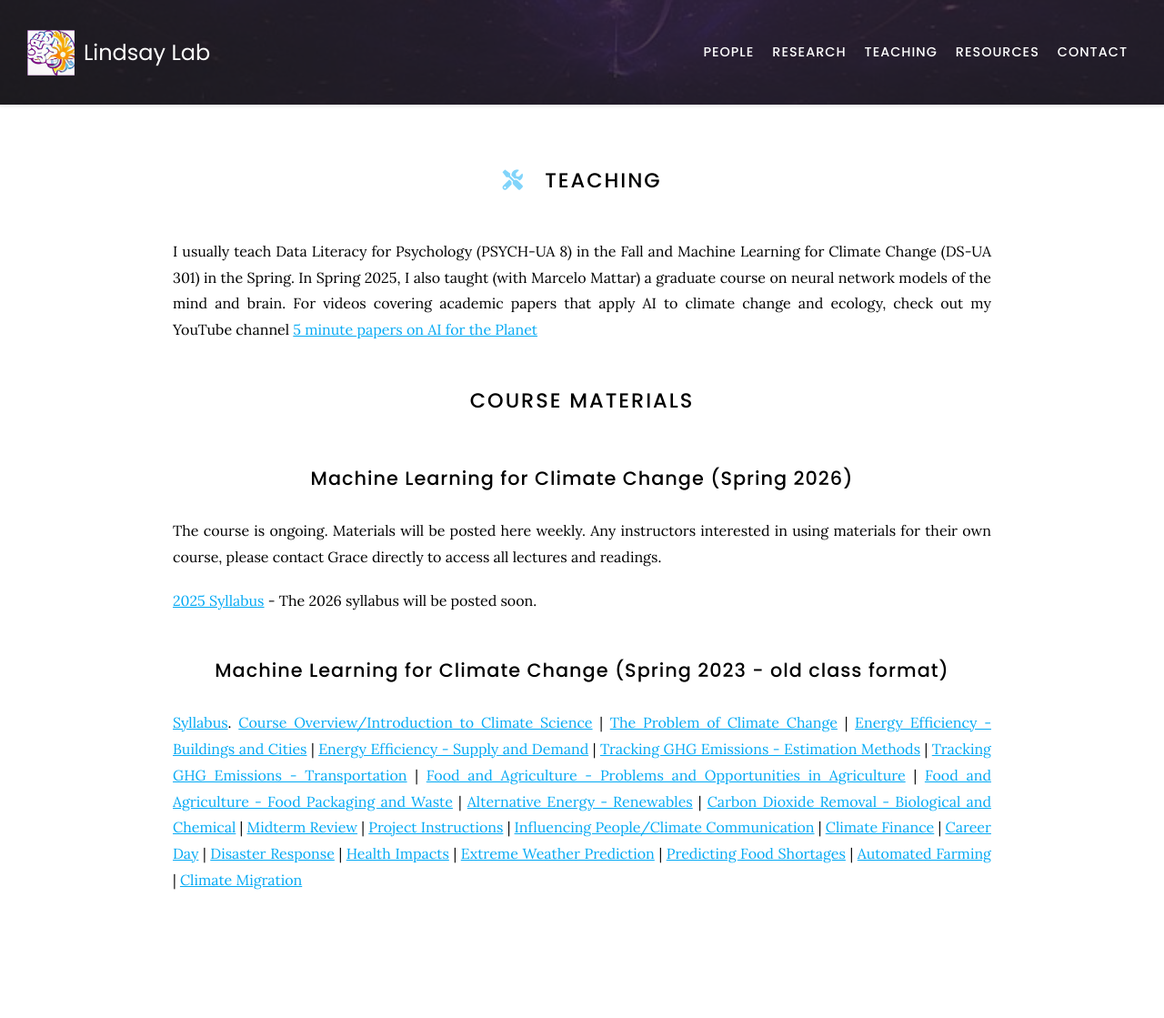
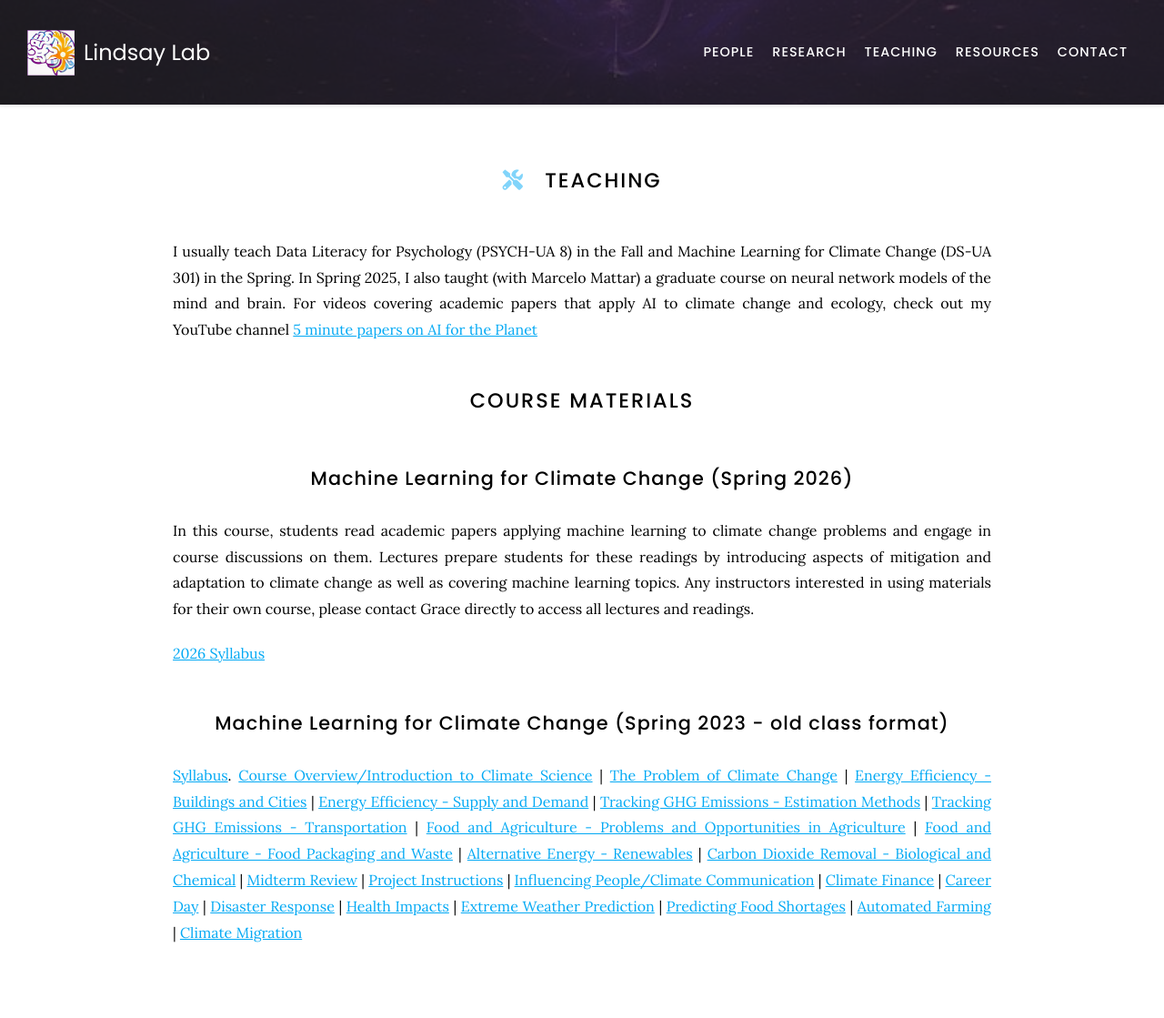
Before and after one commit to Lindsay-Lab/lindsay-lab.github.io, a Jekyll site: the page built from teaching/index.md, in a window 1280 px wide. Shown: the whole page at 91% size. Built offline with Jekyll 4.4.1, drawn with Linux system fonts in a browser that asks for light colours; nearby versions of some CDN libraries; before the commit the page ends 1062 px from its top, so only the background shows below that.

Commit message:
Update index.md

```diff
--- a/teaching/index.md
+++ b/teaching/index.md
@@ -11,10 +11,9 @@ I usually teach Data Literacy for Psychology (PSYCH-UA 8) in the Fall and Machin
 
 # Course Materials
 ## Machine Learning for Climate Change (Spring 2026)
-The course is ongoing. Materials will be posted here weekly. Any instructors interested in using materials for their own course, please contact Grace directly to access all lectures and readings.
+In this course, students read academic papers applying machine learning to climate change problems and engage in course discussions on them. Lectures prepare students for these readings by introducing aspects of mitigation and adaptation to climate change as well as covering machine learning topics. Any instructors interested in using materials for their own course, please contact Grace directly to access all lectures and readings.
 
-[2025 Syllabus](https://lindsay-lab.github.io/ClimateML_Lectures/ML%20for%20Climate%20Change%20Syllabus%20Spring%2025-1.pdf) - The 2026 syllabus will be posted soon.
-
+[2026 Syllabus](https://lindsay-lab.github.io/ClimateML_Lectures/ML%20for%20Climate%20Change%20Syllabus%20Spring%2026.pdf)
 
 
 ## Machine Learning for Climate Change (Spring 2023 - old class format)
```
